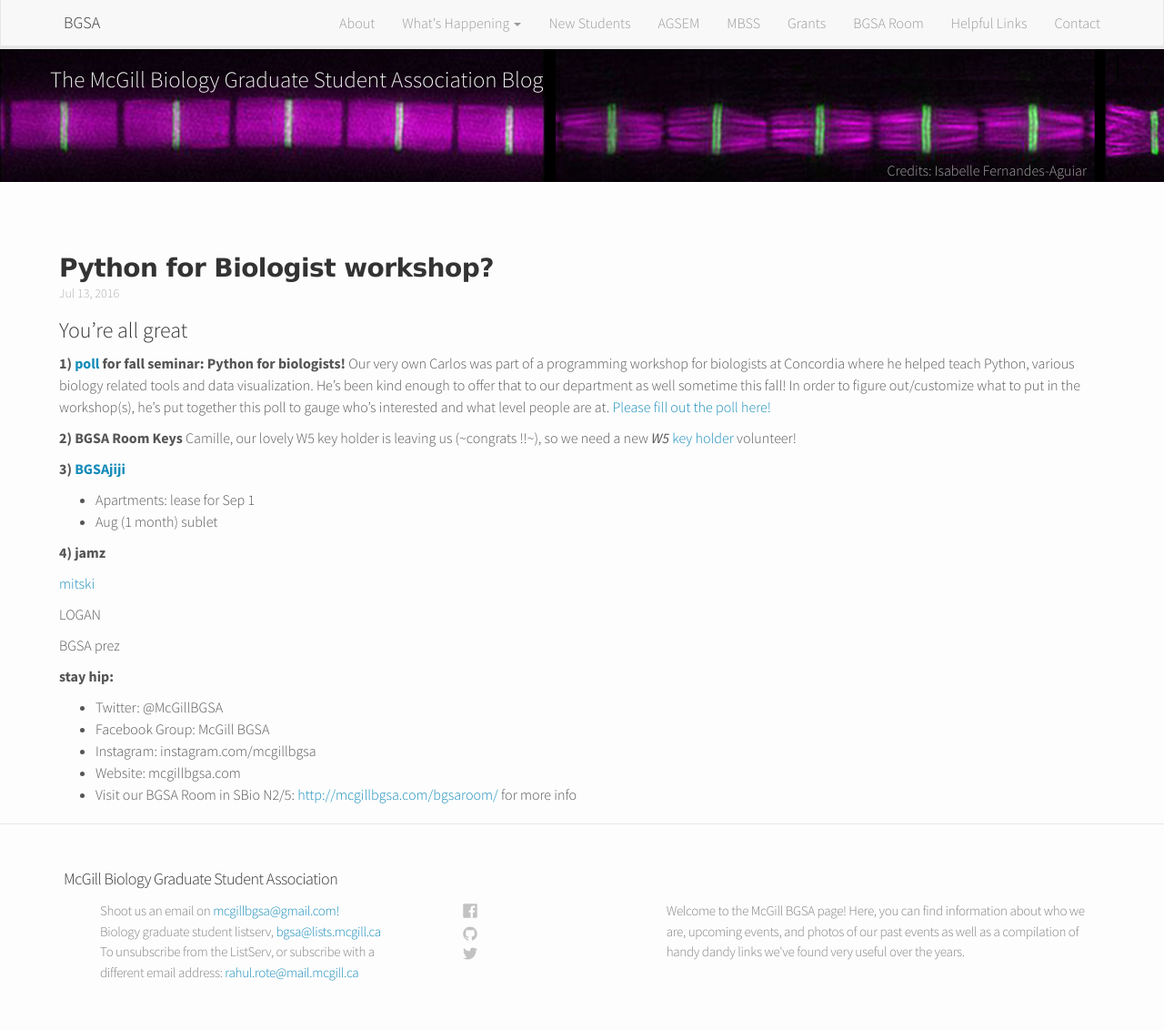
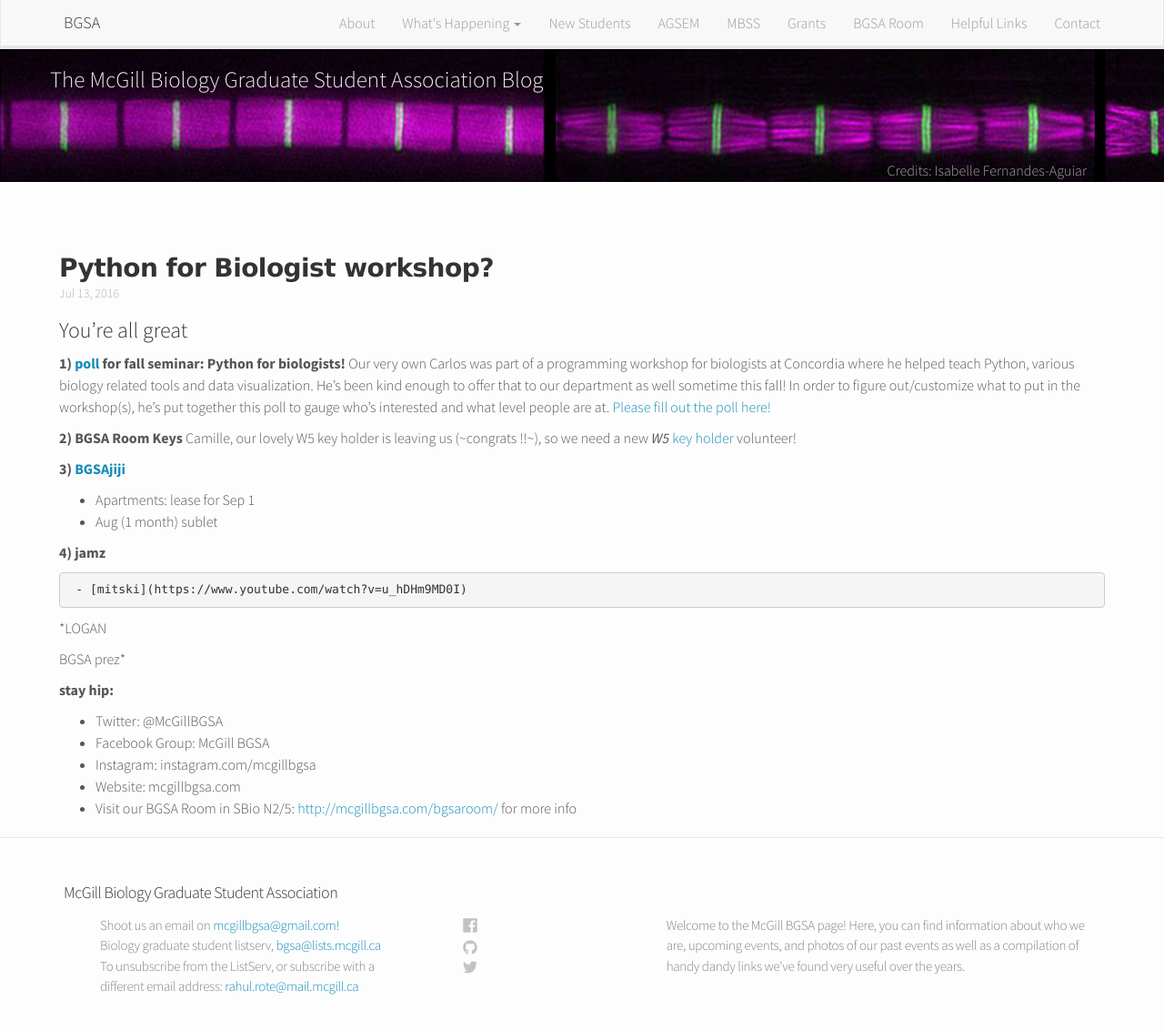
Before and after one commit to McGillBGSA/McGillBGSA.github.io, a Jekyll site: the page built from _posts/2016-07-13-python_anyone e.md, in a window 1280 px wide and 1151 px high. Shown: the top 1132 px of the window at 91% size. Built offline with Jekyll 4.4.1, drawn with Linux system fonts in a browser that asks for light colours; nearby versions of some CDN libraries.

Commit message:
Update 2016-07-13-python_anyone e.md

```diff
--- a/_posts/2016-07-13-python_anyone e.md
+++ b/_posts/2016-07-13-python_anyone e.md
@@ -20,12 +20,12 @@ Camille, our lovely W5 key holder is leaving us (~congrats !!~), so we need a ne
 
 **4) jamz**
 
-[mitski](https://www.youtube.com/watch?v=u_hDHm9MD0I)
+     - [mitski](https://www.youtube.com/watch?v=u_hDHm9MD0I)
 
 
-LOGAN
+*LOGAN
 
-BGSA prez
+BGSA prez*
 
 __stay hip:__
 
```
